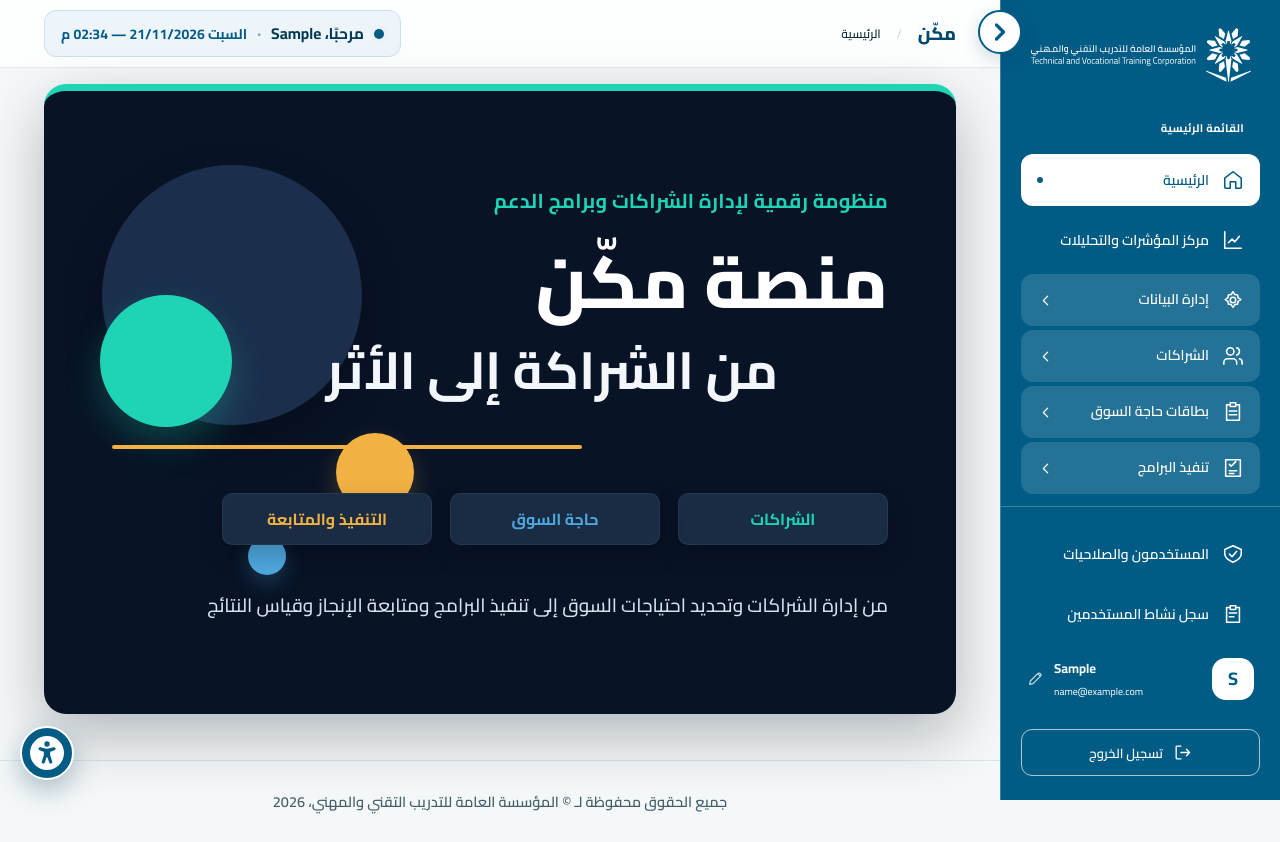
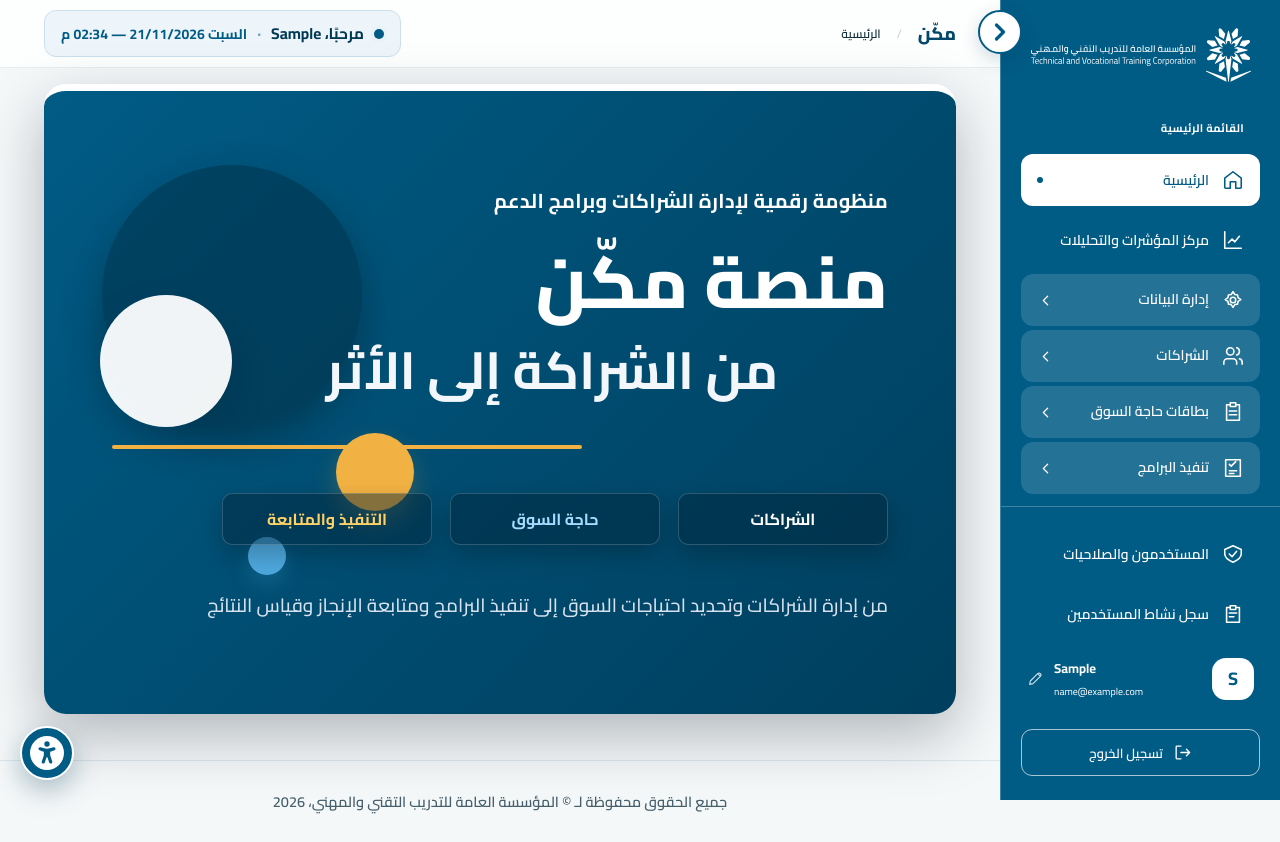
Before and after one commit to marwannofal/makken, a Django app: page / in a window 1280 px wide. Run offline with Django 5.2, Linux system fonts and the light colour scheme; the visitor is signed in with stand-in values (Sample User, id 1); parts of the project's set-up code (start-up, migrations or seed data) failed here and were passed over.

Commit message:
style(core): match landing hero background to #005b85 blue and switch green accents to white

```diff
--- a/core/static/core/css/makken-landing-home.css
+++ b/core/static/core/css/makken-landing-home.css
@@ -3,14 +3,14 @@
   position: relative;
   overflow: hidden;
   border-radius: 22px;
-  background: #081326;
+  background: linear-gradient(135deg, #005b85 0%, #003f5e 100%);
   color: #ffffff;
   min-height: calc(100vh - 170px);
   display: flex;
   align-items: center;
   padding: 64px 68px;
   box-shadow: 0 22px 60px rgba(4, 14, 30, 0.28);
-  border-top: 7px solid #1ed4b5;
+  border-top: 7px solid #ffffff;
 }
 
 .mk-hero-shapes {
@@ -30,7 +30,7 @@
   height: 260px;
   left: 58px;
   top: 74px;
-  background: #1b2f4d;
+  background: rgba(0, 36, 56, 0.42);
   box-shadow: 0 18px 40px rgba(0, 0, 0, 0.28);
 }
 
@@ -39,8 +39,8 @@
   height: 132px;
   left: 56px;
   top: 204px;
-  background: #1ed4b5;
-  box-shadow: 0 16px 34px rgba(30, 212, 181, 0.25);
+  background: rgba(255, 255, 255, 0.94);
+  box-shadow: 0 16px 34px rgba(0, 30, 48, 0.22);
 }
 
 .mk-hero-circle.c-gold {
@@ -78,7 +78,7 @@
   margin: 0 0 22px;
   font-size: 20px;
   font-weight: 700;
-  color: #1ed4b5;
+  color: #ffffff;
   letter-spacing: 0.01em;
 }
 
@@ -124,8 +124,8 @@
   min-height: 52px;
   padding: 10px 20px;
   border-radius: 10px;
-  background: #1a2b44;
-  border: 1px solid rgba(255, 255, 255, 0.06);
+  background: rgba(0, 36, 56, 0.46);
+  border: 1px solid rgba(255, 255, 255, 0.18);
   box-shadow: 0 10px 24px rgba(0, 0, 0, 0.22);
   font-size: 16px;
   font-weight: 700;
@@ -135,20 +135,20 @@
 
 .mk-hero-pill:hover {
   transform: translateY(-2px);
-  background: #223859;
+  background: rgba(0, 36, 56, 0.68);
   border-color: rgba(255, 255, 255, 0.18);
 }
 
 .mk-hero-pill.pill-partnerships {
-  color: #1ed4b5;
+  color: #ffffff;
 }
 
 .mk-hero-pill.pill-market {
-  color: #4ea8de;
+  color: #a6dcff;
 }
 
 .mk-hero-pill.pill-execution {
-  color: #f2b243;
+  color: #ffd166;
 }
 
 .mk-hero-footer-copy {
--- a/core/templates/core/landing_home.html
+++ b/core/templates/core/landing_home.html
@@ -2,7 +2,7 @@
 {% load static %}
 {% block title %}الرئيسية | منصة مكّن{% endblock %}
 {% block extra_head %}
-  <link rel="stylesheet" href="{% static 'core/css/makken-landing-home.css' %}?v=20261121-1">
+  <link rel="stylesheet" href="{% static 'core/css/makken-landing-home.css' %}?v=20261121-2">
 {% endblock %}
 {% block content %}
   <section class="mk-hero-canvas" aria-labelledby="mk-hero-heading">
```
